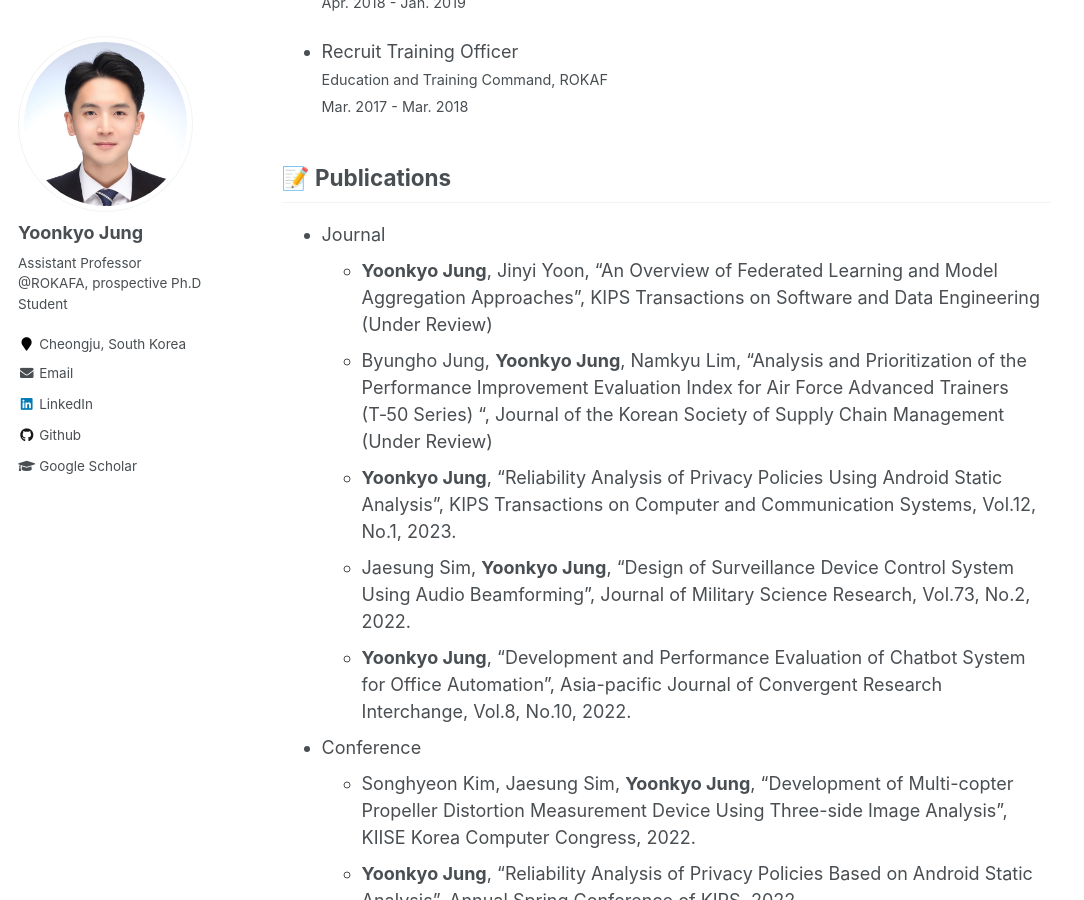
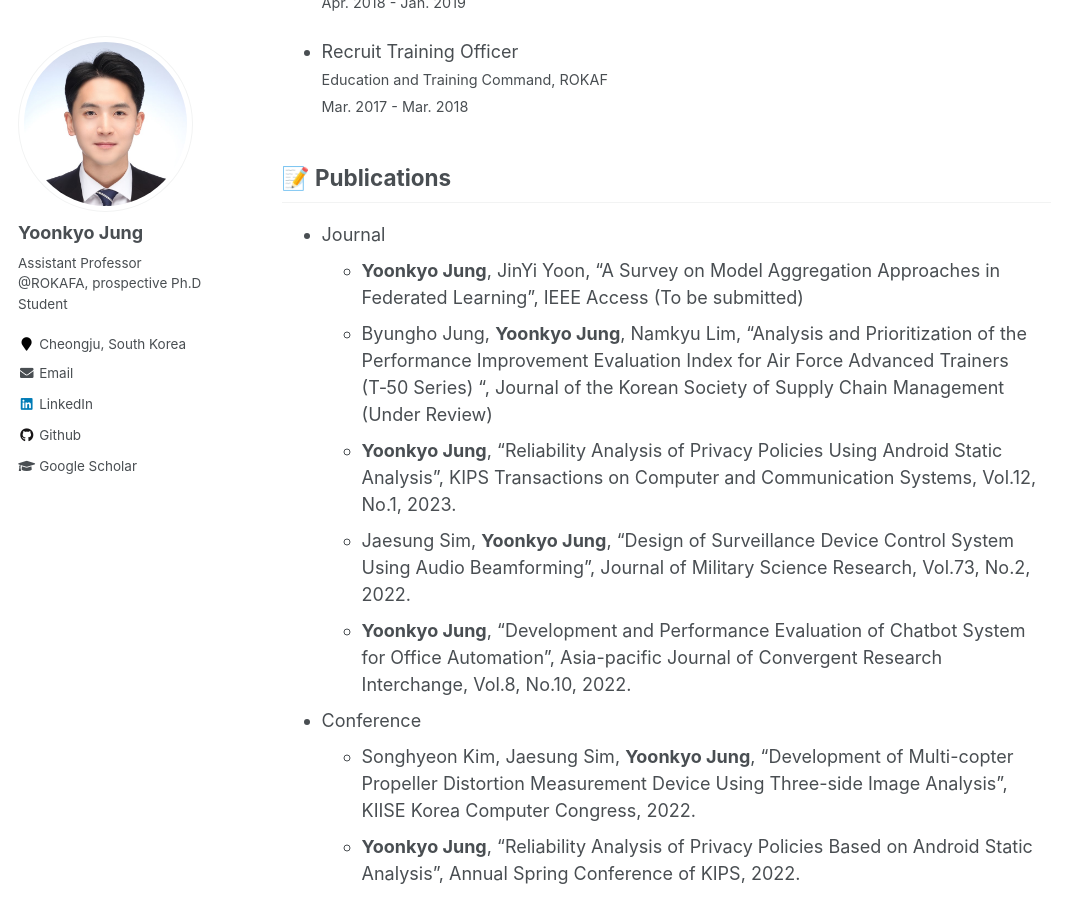
Before and after one commit to Yoonkyo/yoonkyo.github.io, a Jekyll site: the page built from _pages/about.md, in a window 1280 px wide and 900 px high, scrolled down 1563 px. Shown: the whole window, without its empty margins (0-1084 px from the left). Built offline with Jekyll 4.4.1, drawn with Linux system fonts in a browser that asks for light colours; formulas are drawn with MathJax 3.

Commit message:
add info

```diff
--- a/_pages/about.md
+++ b/_pages/about.md
@@ -82,7 +82,7 @@ Contact: ykjung.rokafa@gmail.com
 📝 Publications
 ------
 * Journal
-  * __Yoonkyo Jung__, Jinyi Yoon, "An Overview of Federated Learning and Model Aggregation Approaches", KIPS Transactions on Software and Data Engineering (Under Review)
+  * __Yoonkyo Jung__, JinYi Yoon, "A Survey on Model Aggregation Approaches in Federated Learning", IEEE Access (To be submitted)
   * Byungho Jung, __Yoonkyo Jung__, Namkyu Lim, "Analysis and Prioritization of the Performance Improvement Evaluation Index for
 Air Force Advanced Trainers (T‑50 Series) ", Journal of the Korean Society of Supply Chain Management (Under Review)
   * __Yoonkyo Jung__, "Reliability Analysis of Privacy Policies Using Android Static Analysis", KIPS Transactions on Computer and Communication Systems, Vol.12, No.1, 2023.
```
Also changed, not shown: 1 other file.
